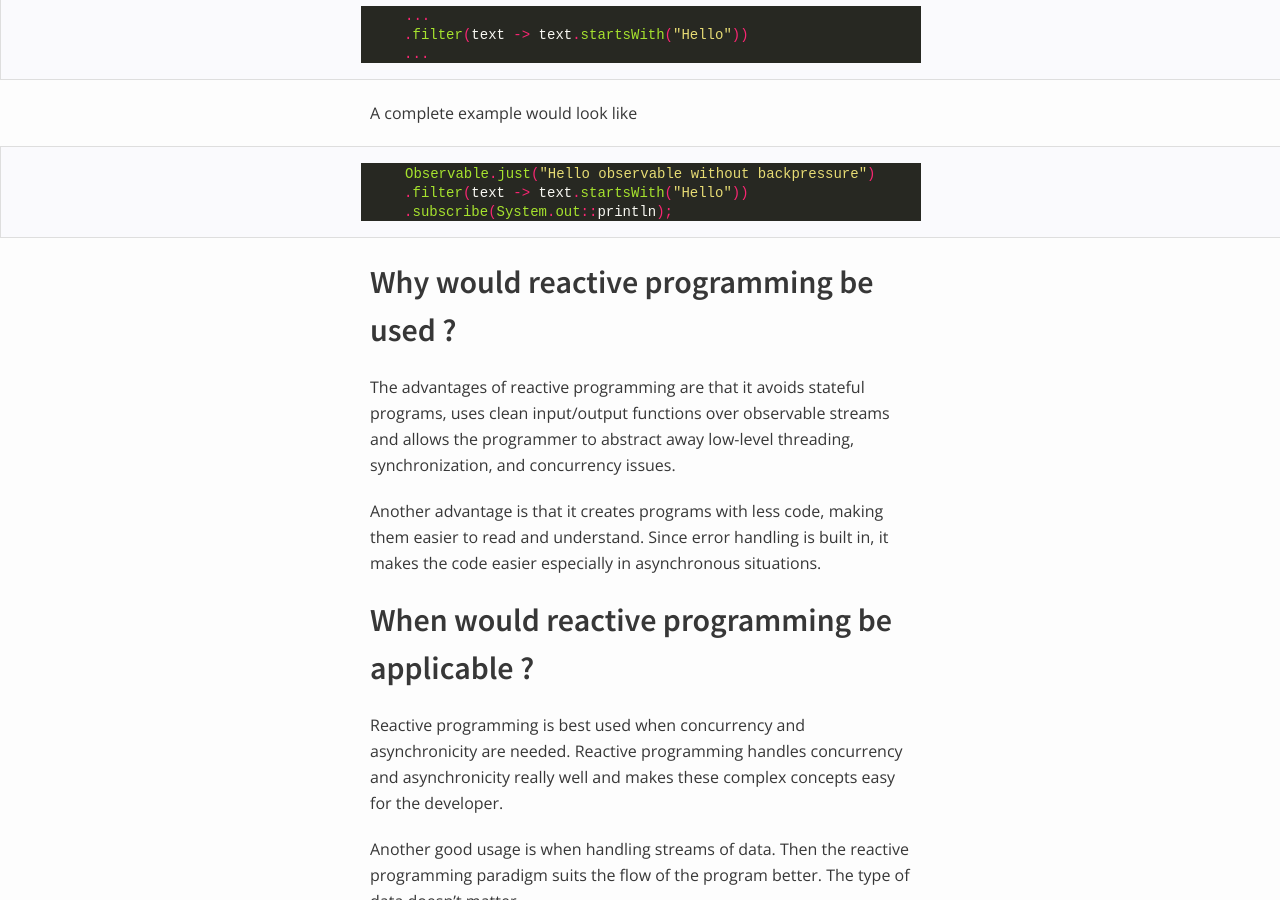
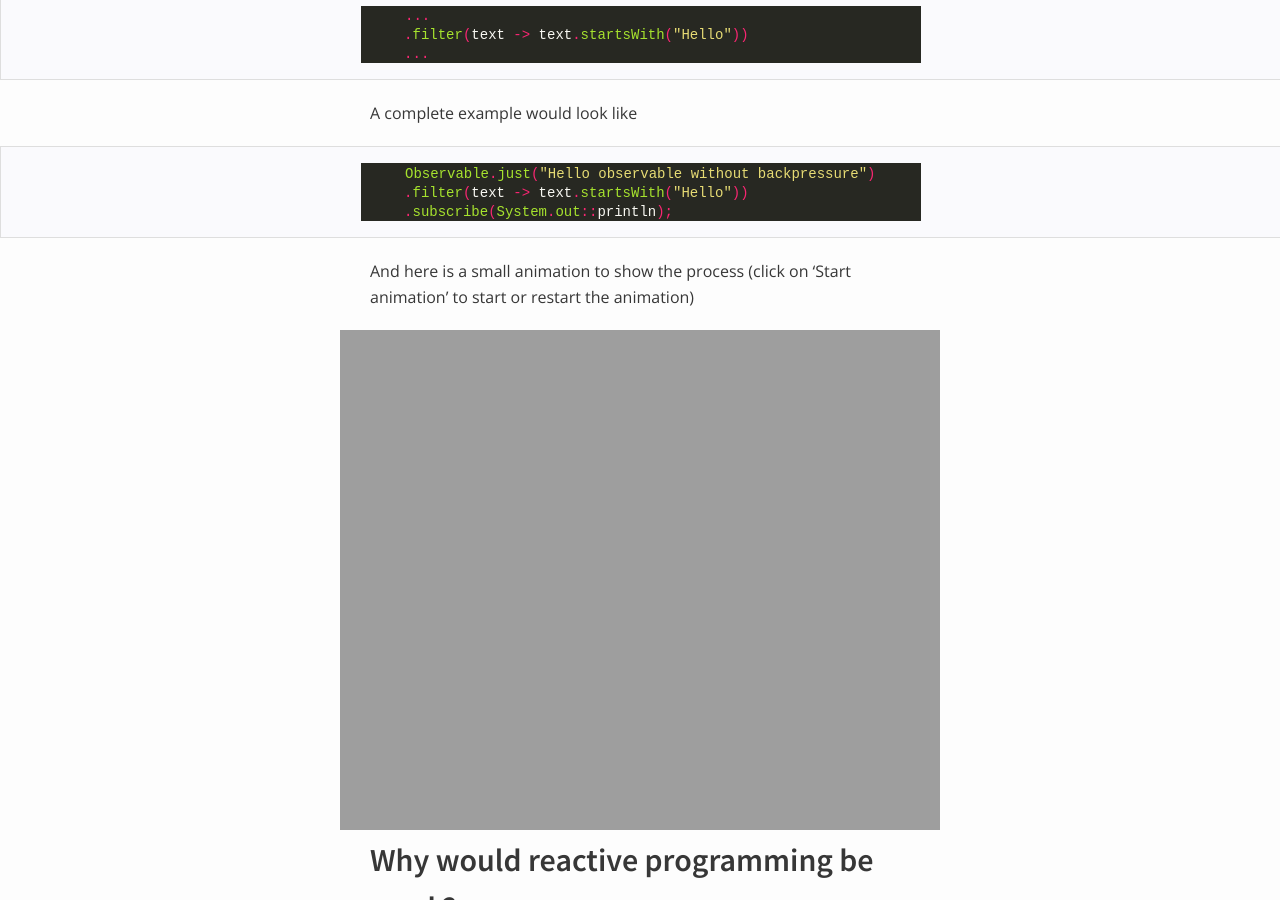
Before and after one commit to tikal86/tikal86.github.io, a Jekyll site: the page built from _posts/2020-04-19-reactive-programming-introduction.md, in a window 1280 px wide and 900 px high, scrolled down 3523 px. Built offline with Jekyll 4.4.1, drawn with Linux system fonts in a browser that asks for light colours.

Commit message:
Added animation to reactieve programming blog

```diff
--- a/_posts/2020-04-19-reactive-programming-introduction.md
+++ b/_posts/2020-04-19-reactive-programming-introduction.md
@@ -117,6 +117,19 @@ A complete example would look like
 {% endhighlight %}
 
 
+And here is a small animation to show the process (click on 'Start animation' to start or restart the animation)
+<div style="text-align:center">
+<object
+    type="text/html"
+    data="https://tikal86.github.io/reactive-programming/index.html"
+    width="600"
+    height="500"
+    style="margin:0 auto">
+    Your browser doesn’t support the object tag.
+</object>
+</div>
+
+
 ## Why would reactive programming be used ?
 
 The advantages of reactive programming are that it avoids stateful programs, uses clean input/output functions over observable streams and allows the programmer to abstract away low-level threading, synchronization, and concurrency issues.
```
Also changed, not shown: _posts/2020-12-04-starting-with-elm.md (renamed from _posts/2020-11-24-starting-with-elm.md).
